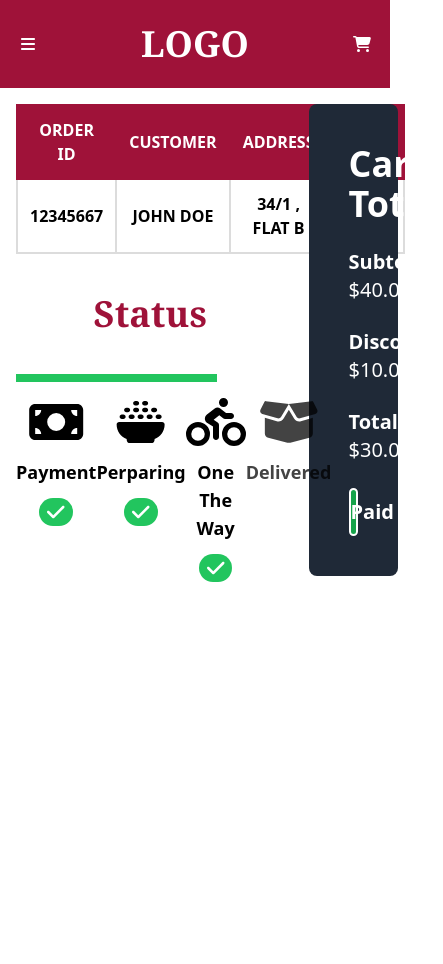
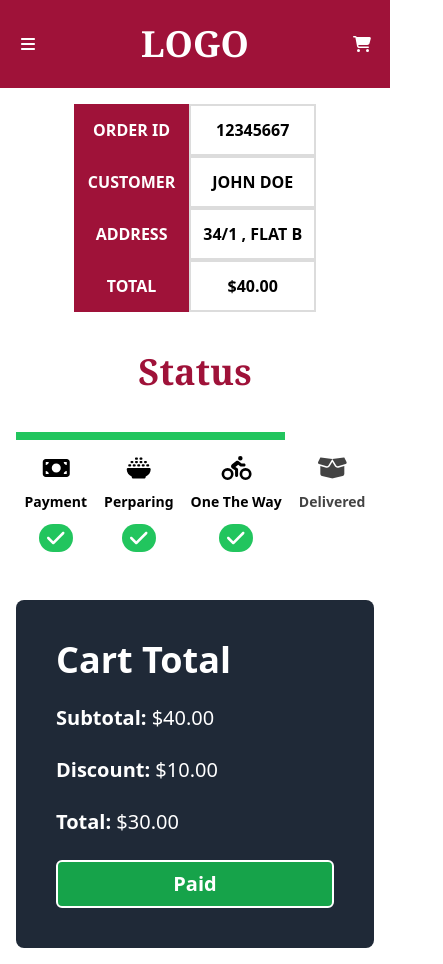
Before and after one commit to RoshanRv/Fooder, a Next.js app: page /orders/1 in a window 390 px wide. Shown: the whole page, 443 px wide, since content can reach past the window. Before the commit the page ends 844 px from the top, so only its background shows below. Built offline with nearby package versions, Linux system fonts and the light colour scheme.

Commit message:
upated mob resp on order page

```diff
--- a/pages/orders/[id].tsx
+++ b/pages/orders/[id].tsx
@@ -16,10 +16,10 @@ const Order = () => {
     const [status,setStatus]=useState<number>(3)
 
   return (
-    <main className='flex gap-x-6 items-start lg:p-10 p-4 w-full'>
+    <main className='lg:flex gap-x-6 items-start lg:p-10 p-4 w-full'>
         {/* table */}
-        <section className='w-3/4' >
-            <table className='w-full'>
+        <section className='lg:w-3/4 w-full text-center' >
+            <table className='lg:w-full w-max flex lg:table mx-auto'>
                 <thead>
                     <tr className=''>
                         <th>Order ID </th>
@@ -51,7 +51,7 @@ const Order = () => {
             </div>
         </section>
         {/*         Total    */}
-        <div className="bg-gray-800 p-10 text-white text-xl w-1/4 flex flex-col gap-y-6 rounded-lg">
+        <div className="bg-gray-800 p-10 text-white mt-12 lg:mt-0  text-xl w-full lg:w-1/4 flex flex-col gap-y-6 rounded-lg">
             <h1 className="font-bold text-4xl  ">Cart Total</h1>
             <h1><span className='font-semibold' >Subtotal:</span> $40.00</h1>
             <h1><span className='font-semibold' >Discount:</span> $10.00</h1>
@@ -66,9 +66,9 @@ export default Order
 
 export const StatusCard=({status,index,text,icon}:Props)=>{
     return(
-        <div className={`${status>index?'opacity-100':status==index?'animate-pulse':'opacity-20'} text-center flex flex-col gap-y-3 `} >
-            <FontAwesomeIcon icon={icon} className='text-5xl' />
-            <h1 className='text-lg font-semibold capitalize' >{text}</h1>
+        <div className={`${status>index?'opacity-100':status==index?'animate-pulse':'opacity-20'} text-center flex gap-x-1 flex-col gap-y-3 `} >
+            <FontAwesomeIcon icon={icon} className='md:text-5xl text-2xl' />
+            <h1 className='md:text-lg text-sm font-semibold capitalize' >{text}</h1>
             <div className={`w-max rounded-full mx-auto  bg-green-500 ${status>index?'block':'hidden'}`}>
                 <FontAwesomeIcon icon={faCheck} className='font-black text-white text-xl pb-0 p-1 px-2 rounded-full'/>
             </div>
--- a/styles/globals.css
+++ b/styles/globals.css
@@ -19,3 +19,10 @@ th{
     border: 2px solid var(--pri);
     text-transform: uppercase;
 }
+
+@media (max-width:1023px) {
+
+    tr { display: block; float: left; }
+    th, td { display: block; }
+
+}
```
